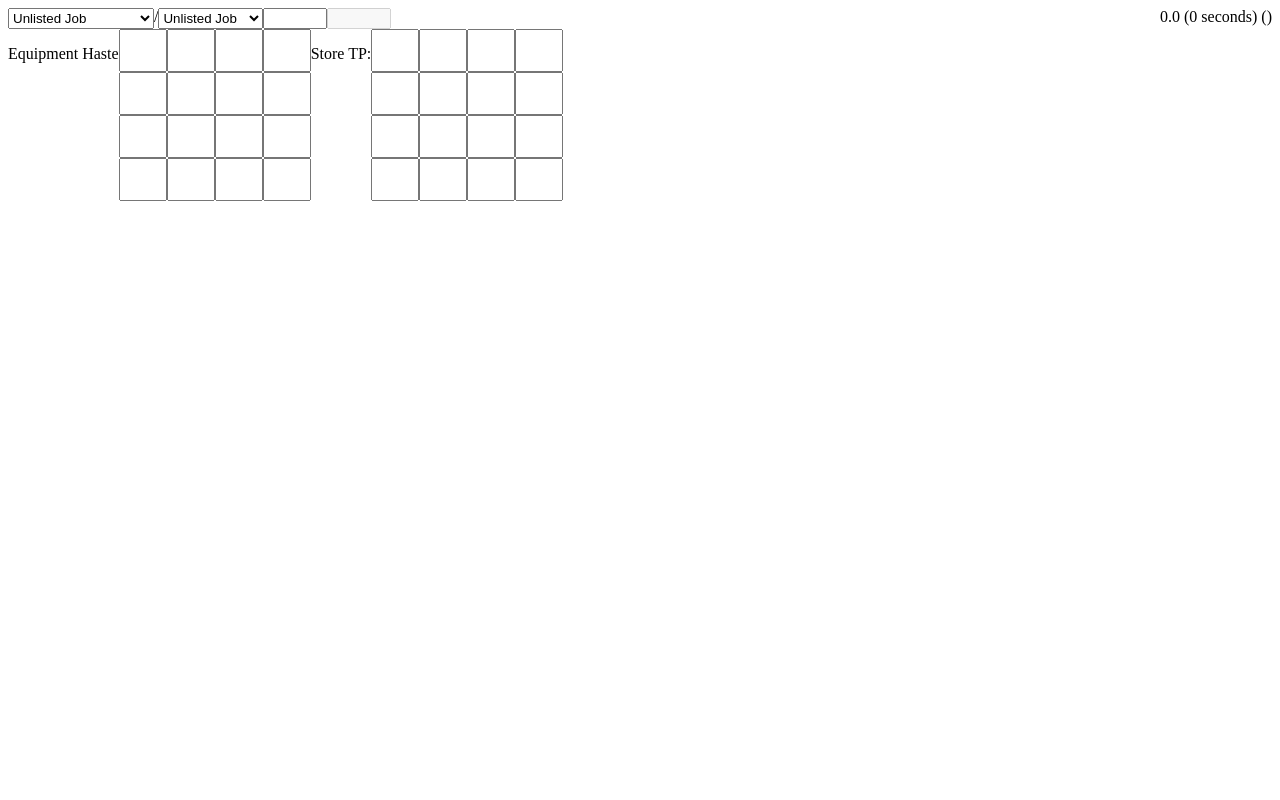
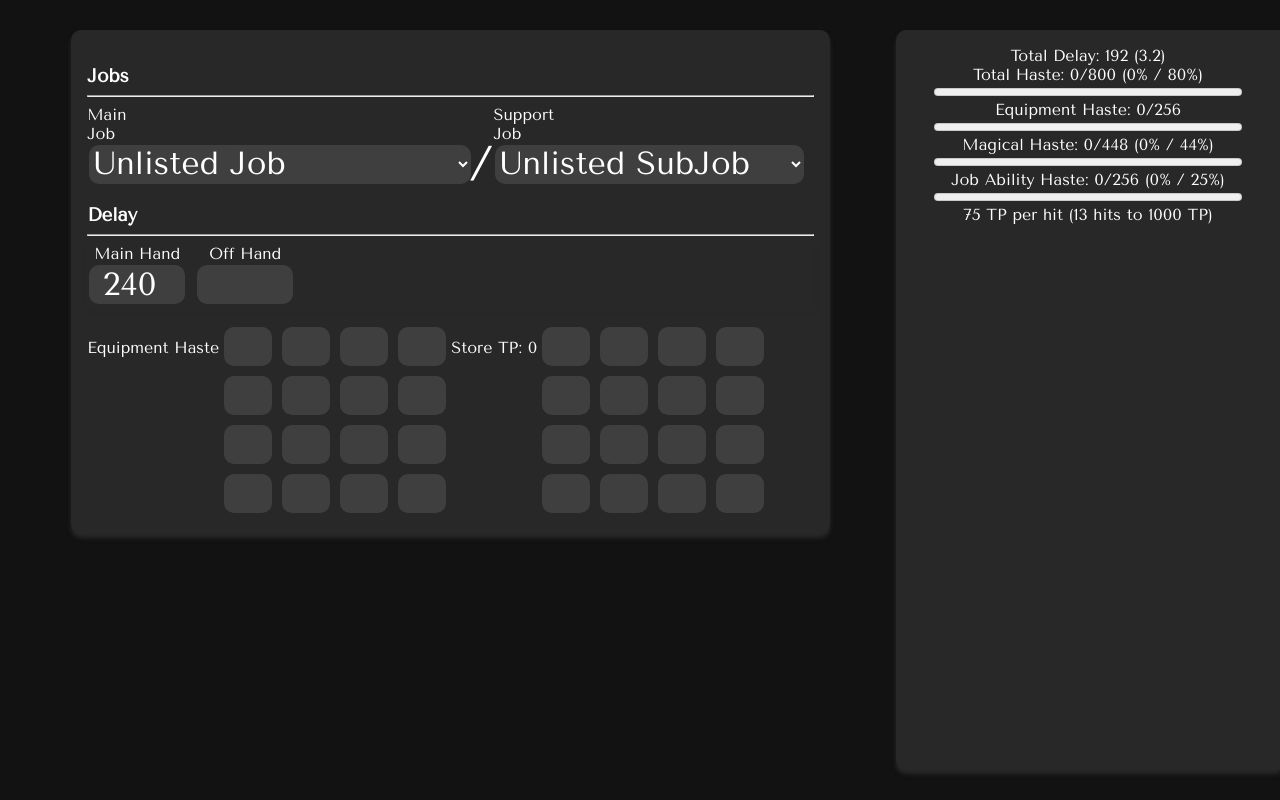
Before and after one commit to ChristopherJTrent/XICalc, a plain HTML site: page scaffold.html in a window 1280 px wide. Drawn offline with nearby package versions, Linux system fonts and the light colour scheme.

Commit message:
add reactivity for haste and TP (basic)

```diff
--- /dev/null
+++ b/haste.js
@@ -0,0 +1,27 @@
+function handleEHChange() {
+    total = 0
+    for(i = 0; i < 16; i++) {
+        total += Number(document.getElementById('eh_'+i).value)
+    }
+    total *= 10
+    ehMeter = document.getElementById('equipHasteMeter')
+    document.getElementById('ehFeedback').innerText = `${total}/256`
+    ehMeter.value = total.toString()
+    updateTotalHaste()
+}
+
+function updateTotalHaste() {
+    ehValue  = Math.min(Number(document.getElementById('equipHasteMeter').value), 256)
+    mhValue  = Math.min(Number(document.getElementById('magicalHasteMeter').value), 448)
+    jahValue = Math.min(Number(document.getElementById('jobabilityHasteMeter').value), 256)
+    document.getElementById('hasteMeter').value = ehValue + mhValue + jahValue
+    updateTotalDelay()
+}
+
+function updateTotalDelay() {
+    totalHaste = Number(document.getElementById('hasteMeter').value)
+    baseDelay = Number(document.getElementById('base_delay_mh').value)
+    modifiedDelay = baseDelay * Math.min((1-totalHaste/1024), .8)
+    document.getElementById('totalDelay').innerText = modifiedDelay
+    document.getElementById('secondsPerSwing').innerText = modifiedDelay / 60
+}
--- /dev/null
+++ b/helpers.js
@@ -0,0 +1,4 @@
+function loadHandler() {
+    handleEHChange()
+    checkStoreTP()
+}
--- a/scaffold.html
+++ b/scaffold.html
@@ -5,13 +5,17 @@
     <meta name="viewport" content="width=device-width, initial-scale=1.0">
     <link rel="stylesheet" href="style.css">
     <title>Document</title>
+    <script src="./haste.js"></script>
+    <script src="./tp_per_hit.js"></script>
+    <script src="./helpers.js"></script>
 </head>
-<body>
-    <section id="Delay Calculator">
+<body onload="loadHandler()">
+    <section class="materialCard" id="DelayCalculator">
         <!--flow is gonna be complicated with nested flex and grid elements.-->
         <div class="flex spacebetween">
             <!--2 cols-->
-            <div class="flex spacebetween">
+            <h3>Jobs</h3> <hr/>
+            <div class="horizontalFlex">
                 <!--Widget: Job Selector
                     - Main Jobs
                         - MNK
@@ -40,6 +44,8 @@
                         - DNC
                 -->
                 <!--these will be whipped out into a component and packed into an object.-->
+                <div class="jobSelector">
+                    <label for="mainjob">Main<br/>Job</label>
                     <select name="mainjob" id="mainjob">
                         <option value="naj">Unlisted Job</option>
                         <option value="mnk">Monk</option>
@@ -53,28 +59,40 @@
                         <option value="drk">Dark Knight</option>
                         <option value="rat">Ranged Attack</option>
                     </select>
-                /
+                </div>
+                <span class="bigText">/</span>
+                <div class="jobSelector">
+                    <label for="subjob">Support<br/>Job</label>
                     <select name="subjob" id="subjob">
-                    <option value="naj">Unlisted Job</option>
+                        <option value="naj">Unlisted SubJob</option>
                         <option value="nin">Ninja</option>
                         <option value="mnk">Monk</option>
                         <option value="pup">Puppetmaster</option>
                         <option value="sam">Samurai</option>
                         <option value="dnc">Dancer</option>
                     </select>
+                </div>
+            </div>
+            <h3>Delay</h3><hr>
+            <div class="materialCard horizontalFlex">
+                <span id="mainhand_container" class="verticalFlex centered">
                     <!--Widget: Base Delay-->
-                <label for="base_delay"></label>
-                <input type="number" name="base_delay_mh" id="base_delay_mh" min="1" max="999">
+                    <label for="base_delay_mh" class="justifyCenter">Main Hand</label>
+                    <input class="threeDigit" type="number" name="base_delay_mh" id="base_delay_mh" min="1" max="999" value="240" onchange="handleTPCalculationUpdate()">
+                </span>
+                <span class="verticalFlex centered">
                     <!--This second input will be disabled unless main is DNC/NIN/THF or Sub is DNC/NIN, or if BLU
                         has the correct spells slotted to get access to dualwield.-->
-                <input type="number" name="base_delay_oh" id="base_delay_oh" min="1" max="999" disabled>
+                    <label for="base_delay_oh" class="justifyCenter">Off Hand</label>
+                    <input class="threeDigit" type="number" name="base_delay_oh" id="base_delay_oh" min="1" max="999" disabled>
+                </span>
             </div>
             <div>
                 <!--Widget: Total Delay
                     To the reader: be aware that many of the numbers used in these calculations may seem stupid
                     It is important that they be exactly as specified, as final values will be incorrect if they are rounded or "fixed".
 
-                    The delay calculation uses a factor of divisor/1024.
+                    The delay calculation uses a factor of x/1024.
                     - The maximum amount of haste you can get from gear is 256/1024
                         - 1% of haste on the tooltip is equal to precisely 10/1024 haste
                             - This means you need approx. 26% Equipment haste per tooltip to get full delay reduction.
@@ -88,12 +106,11 @@
                             You can have entire segments of your haste/delay reduction that do nothing to actually make you attack faster.
                         For the first run, Martial Arts won't be calculated since it's complicated, it will be implemented later in the project.
                 -->
-                <span id="totaldelay">0.0</span> (<span id="delaySeconds">0</span> seconds) (<span id="overcapFeedback"></span>)
                 <!--Widget: TP per hit
                     This value will require the modified delay from the total delay section.
                         this includes weapon base delay, dual wield, martial arts, and delay reduction -% equipment
                     Dual wield delay for this calculion is as follows:
-                        (Weapon 1 Delay + Weapon 2 Delay)(1-Dual Wield %)
+                        (Weapon 1 Delay + Weapon 2 Delay)(1-Dual Wie %)
                         -------------------------------------------------
                                                 2
                     After this value is determined, Base TP per hit is calculated with the following formulae depending on delay.
@@ -133,63 +150,61 @@
                 -->
             </div>
         </div>
-        <div class="flex grow">
+        <div class="horizontalFlex grow">
             <p>Equipment Haste</p>
             <div id="equipmenthaste" class="equipmentGrid">
 
-                <input type="number" id="eh_0" min="0" max="16">
-                <input type="number" id="eh_1" min="0" max="16">
-                <input type="number" id="eh_2" min="0" max="16">
-                <input type="number" id="eh_3" min="0" max="16">
-                <input type="number" id="eh_4" min="0" max="16">
-                <input type="number" id="eh_5" min="0" max="16">
-                <input type="number" id="eh_6" min="0" max="16">
-                <input type="number" id="eh_7" min="0" max="16">
-                <input type="number" id="eh_8" min="0" max="16">
-                <input type="number" id="eh_9" min="0" max="16">
-                <input type="number" id="eh_10" min="0" max="16">
-                <input type="number" id="eh_11" min="0" max="16">
-                <input type="number" id="eh_12" min="0" max="16">
-                <input type="number" id="eh_13" min="0" max="16">
-                <input type="number" id="eh_14" min="0" max="16">
-                <input type="number" id="eh_15" min="0" max="16">
-                <script type="text/javascript">
-                    totalHaste = 0
-                    for(i=0; i<16; i++) {
-                        totalHaste += Number(document.getElementById('eh_'+i).value)
-                    }
-                </script>
+                <input type="number" id="eh_1" min="0" max="16" onchange="handleEHChange()">
+                <input type="number" id="eh_2" min="0" max="16" onchange="handleEHChange()">
+                <input type="number" id="eh_3" min="0" max="16" onchange="handleEHChange()">
+                <input type="number" id="eh_4" min="0" max="16" onchange="handleEHChange()">
+                <input type="number" id="eh_5" min="0" max="16" onchange="handleEHChange()">
+                <input type="number" id="eh_6" min="0" max="16" onchange="handleEHChange()">
+                <input type="number" id="eh_0" min="0" max="16" onchange="handleEHChange()">
+                <input type="number" id="eh_7" min="0" max="16" onchange="handleEHChange()">
+                <input type="number" id="eh_8" min="0" max="16" onchange="handleEHChange()">
+                <input type="number" id="eh_9" min="0" max="16" onchange="handleEHChange()">
+                <input type="number" id="eh_10" min="0" max="16" onchange="handleEHChange()">
+                <input type="number" id="eh_11" min="0" max="16" onchange="handleEHChange()">
+                <input type="number" id="eh_12" min="0" max="16" onchange="handleEHChange()">
+                <input type="number" id="eh_13" min="0" max="16" onchange="handleEHChange()">
+                <input type="number" id="eh_14" min="0" max="16" onchange="handleEHChange()">
+                <input type="number" id="eh_15" min="0" max="16" onchange="handleEHChange()">
             </div>
-            <p>Store TP:</p>
+            <p>Store TP: <span id="storetp_total">0</span></p>
             <div id="storetp" class="equipmentGrid">
-
-                <input type="number" id="stp_0" min="0" max="16">
-                <input type="number" id="stp_1" min="0" max="16">
-                <input type="number" id="stp_2" min="0" max="16">
-                <input type="number" id="stp_3" min="0" max="16">
-                <input type="number" id="stp_4" min="0" max="16">
-                <input type="number" id="stp_5" min="0" max="16">
-                <input type="number" id="stp_6" min="0" max="16">
-                <input type="number" id="stp_7" min="0" max="16">
-                <input type="number" id="stp_8" min="0" max="16">
-                <input type="number" id="stp_9" min="0" max="16">
-                <input type="number" id="stp_10" min="0" max="16">
-                <input type="number" id="stp_11" min="0" max="16">
-                <input type="number" id="stp_12" min="0" max="16">
-                <input type="number" id="stp_13" min="0" max="16">
-                <input type="number" id="stp_14" min="0" max="16">
-                <input type="number" id="stp_15" min="0" max="16">
-                <script type="text/javascript">
-                    totalSTP = 0
-                    for(i=0;i<16;i++) {
-                        totalSTP += Number(document.getElementById('stp_'+i).value)
-                    }
-                </script>
-            </div>
-            <div id="wstp">
-
+                <input type="number" id="stp_0" min="0" max="30" onchange="checkStoreTP()">
+                <input type="number" id="stp_1" min="0" max="30" onchange="checkStoreTP()">
+                <input type="number" id="stp_2" min="0" max="30" onchange="checkStoreTP()">
+                <input type="number" id="stp_3" min="0" max="30" onchange="checkStoreTP()">
+                <input type="number" id="stp_4" min="0" max="30" onchange="checkStoreTP()">
+                <input type="number" id="stp_5" min="0" max="30" onchange="checkStoreTP()">
+                <input type="number" id="stp_6" min="0" max="30" onchange="checkStoreTP()">
+                <input type="number" id="stp_7" min="0" max="30" onchange="checkStoreTP()">
+                <input type="number" id="stp_8" min="0" max="30" onchange="checkStoreTP()">
+                <input type="number" id="stp_9" min="0" max="30" onchange="checkStoreTP()">
+                <input type="number" id="stp_10" min="0" max="30" onchange="checkStoreTP()">
+                <input type="number" id="stp_11" min="0" max="30" onchange="checkStoreTP()">
+                <input type="number" id="stp_12" min="0" max="30" onchange="checkStoreTP()">
+                <input type="number" id="stp_13" min="0" max="30" onchange="checkStoreTP()">
+                <input type="number" id="stp_14" min="0" max="30" onchange="checkStoreTP()">
+                <input type="number" id="stp_15" min="0" max="30" onchange="checkStoreTP()">
             </div>
         </div>
     </section>
+    <!--This will be a data display sidebar with an absolute position.-->
+    <aside class="feedbackSidebar materialCard">
+        <div>Total Delay: <span id="totalDelay"></span> (<span id="secondsPerSwing"></span>)</div>
+        <label for="hasteMeter">Total Haste: <span id="hFeedback">0/800 (0% / 80%)</span></label>
+        <meter class="styledMeter overcap" id="hasteMeter" min="0" low="800" optimum="800" high="810" max="960"></meter>
+        <label for="equipHasteMeter">Equipment Haste: <span id="ehFeedback">0/256 (0% / 25%)</span></label>
+        <meter class="styledMeter" id="equipHasteMeter" min="0" max="256" optimum="256" value="0"></meter>
+        <label for="magicalHasteMeter">Magical Haste: <span id="mhFeedback">0/448 (0% / 44%)</span></label>
+        <meter class="styledMeter" id="magicalHasteMeter" min="0" max="448" optimum="448" value="0"></meter>
+        <label for="jobabilityHasteMeter">Job Ability Haste: <span id="jahFeedback">0/256 (0% / 25%)</span></label>
+        <meter class="styledMeter" id="jobabilityHasteMeter" min="0" max=""></meter>
+
+        <div><span id="tp_per_hit">0</span> TP per hit (<span id="hits_to_weaponskill">0</span> hits to 1000 TP)</div>
+    </aside>
 </body>
 </html>
--- a/style.css
+++ b/style.css
@@ -1,21 +1,175 @@
-#Delay\ Calculator {
-  display: flex;
-  flex-direction: column;
+/* Importing a font from Google Fonts (Open Font License) */
+@import url('https://fonts.googleapis.com/css2?family=Tenor+Sans&display=swap');
+
+html {
+    /*
+        Using a fairly generic material dark color system
+        surface 100 will be the generic background color
+        of the site, surfaces on top will be colored by layer
+        200, 300, etc.
+
+        The CSS for the site will be primarily driven by CSS
+        variables, as they allow for DRYer CSS.
+    */
+    /* Color section */
+    --surface-100: #121212;
+    --surface-200: #282828;
+    --surface-300: #3f3f3f;
+    --surface-400: #575757;
+    --surface-500: #717171;
+    --surface-600: #8b8b8b;
+
+    --text-color: white;
+
+    --primary-100: #820000;
+    --primary-200: #942c1b;
+    --primary-300: #a44834;
+    --primary-400: #b4624e;
+    --primary-500: #c37b69;
+    --primary-600: #d19585;
+
+    --warning: #914100;
+    --success: #0e008b;
+    /* Sizing section */
+    --font-size: 2em;
+    --grid-element-spacing: 5px;
+
+    /* Shaping section */
+    --corner-radius: 10px;
+
+
+    --font-family: 'Tenor Sans', sans-serif;
+    font-family: var(--font-family);
+}
+
+
+@media (prefers-color-scheme: light) {
+    /*
+        Media query will get the user's preferred color
+        scheme as reported by their browser
+        if it's light, we swap to a light material theme.
+    */
+
+}
+
+hr {
+    margin-left: 0px;
+    margin-right: 0px;
+}
+body {
+    background-color: var(--surface-100);
+    color: var(--text-color)
+}
+
+.materialCard {
+    box-shadow: 0px 4px 4px var(--surface-200);
+    background: var(--surface-200);
+    box-sizing: border-box;
+    margin-bottom: 1em;
+}
+
+#DelayCalculator {
+    display: flex;
+    flex-direction: column;
+    width: 60%;
+    margin-left: 5%;
+    margin-top: 30px;
+    padding: 1em 1em;
+    border-radius: var(--corner-radius);
+
+
 }
 
 .equipmentGrid {
-  display: grid;
-  grid-template-columns: repeat(4, 3em);
-  & input[type=number] {
-    appearance: textfield;
-    text-align: center;
-    font-size: 2em;
-  }
+    display: grid;
+    grid-template-columns: repeat(4, calc(3em + 2 * var(--grid-element-spacing)));
+
+    & input[type=number] {
+        appearance: textfield;
+        text-align: center;
+        font-size: var(--font-size);
+        box-sizing: border-box;
+        margin: var(--grid-element-spacing)
+    }
 }
 
 .flex {
-  display:flex;
+    display: flex;
+    flex-direction: column;
 }
+
 .spacebetween {
-  justify-content: space-between;
+    justify-content: space-between;
 }
+
+.feedbackSidebar {
+    position: fixed;
+    top: 0;
+    right: 0;
+    width: 30%;
+    display: flex;
+    flex-direction: column;
+    align-items: center;
+    margin-top: 30px;
+    padding-top: 1em;
+    height: calc(100vh - 60px);
+    background-color: var(--surface-200);
+    border-bottom-left-radius: var(--corner-radius);
+    border-top-left-radius: var(--corner-radius);
+    & > meter {
+        width: 80%
+    }
+}
+
+input,
+select {
+    background-color: var(--surface-300);
+    color: var(--text-color);
+    border: none;
+    border-radius: var(--corner-radius);
+    margin: 2px;
+    font-size: var(--font-size);
+    font-family: var(--font-family);
+    box-sizing: border-box;
+    &[type=number] {
+        appearance: textfield;
+        text-align: center;
+    }
+}
+
+.threeDigit {
+    width: 3em;
+    padding: 1px 0px;
+}
+
+select {
+    width: 100%;
+}
+
+.horizontalFlex {
+    display: flex;
+    flex-direction: row;
+}
+.verticalFlex {
+    display: flex;
+    flex-direction: column;
+    &.centered {
+        align-items: center;
+    }
+}
+
+.bigText {
+    font-size: 3em;
+    align-self: flex-end;
+    line-height: 0.9em;
+}
+.justifyCenter {
+    text-align: center;
+}
+
+h3:has(+ hr) {
+    margin-bottom: 0px;
+}
+#mainhand_container {
+    margin-right: .5em;
+}
--- /dev/null
+++ b/tp_per_hit.js
@@ -0,0 +1,34 @@
+function calculateTpPerHit(modifiedDelay, storeTp) {
+    total = 0
+    if (modifiedDelay < 180) {
+        total = 61 + (((modifiedDelay - 180) * 63) / 360)
+    } else if (modifiedDelay < 541) {
+        total = 61 + (((modifiedDelay - 180) * 88) / 360)
+    } else if (modifiedDelay < 631) {
+        total = 149 + (((modifiedDelay - 540) * 20) / 360)
+    } else if (modifiedDelay < 721) {
+        total = 154 + (((modifiedDelay - 630) * 28) / 360)
+    } else if (modifiedDelay < 901) {
+        total = 161 + (((modifiedDelay - 720) * 24) / 360)
+    } else {
+        total = 173 + (((modifiedDelay - 900) * 28) / 360)
+    }
+    return Math.floor(total) + Math.floor(total * (storeTp/100))
+}
+
+function checkStoreTP() {
+    total = 0
+    for (i = 0; i < 16; i++) {
+        total += Number(document.getElementById('stp_'+i).value)
+    }
+    document.getElementById('storetp_total').innerText = total.toString()
+    handleTPCalculationUpdate()
+}
+
+function handleTPCalculationUpdate() {
+    stp = Number(document.getElementById('storetp_total').innerText)
+    baseDelay = Number(document.getElementById('base_delay_mh').value)
+    tpPerHit = calculateTpPerHit(baseDelay, stp)
+    document.getElementById('tp_per_hit').innerText = tpPerHit
+    document.getElementById('hits_to_weaponskill').innerText = Math.floor(1000 / tpPerHit)
+}
```
Also changed, not shown: favicon.ico (added). Lines whose indentation alone changed are shown as unchanged.
